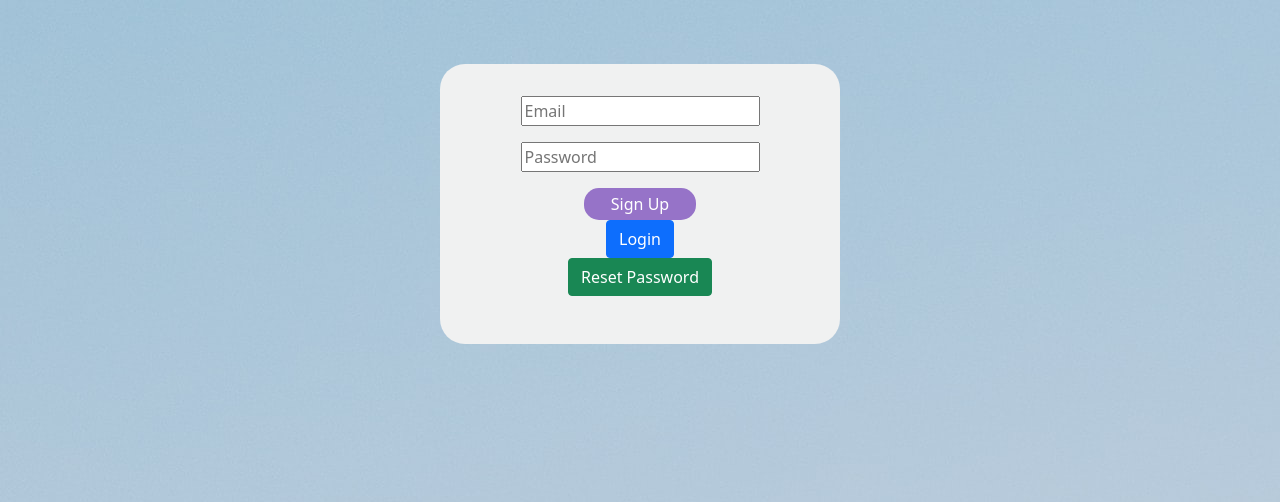
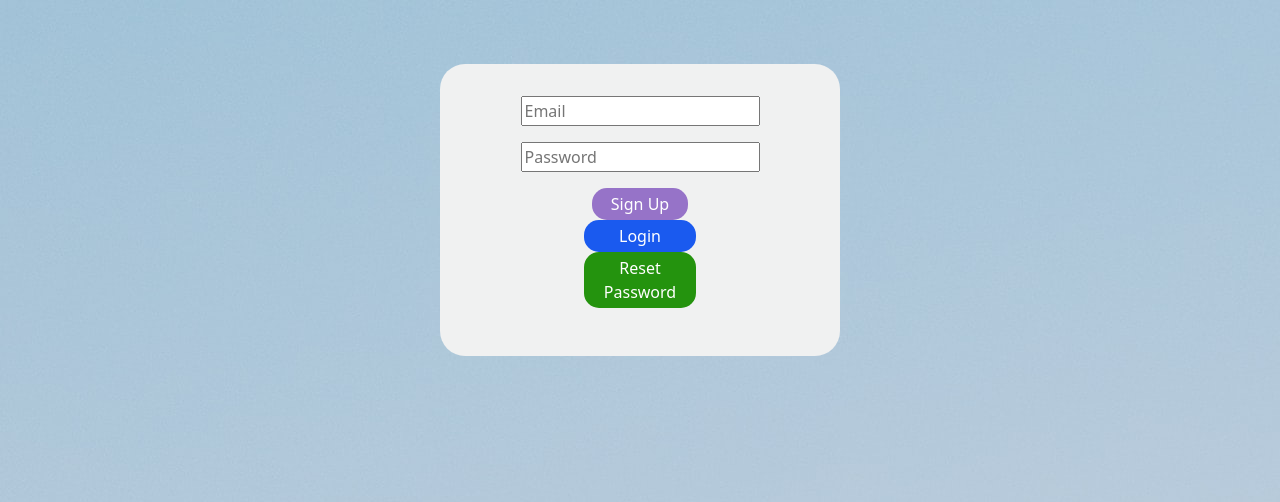
Before and after one commit to beedawn/SkateSpotAppReact, a React (Create React App) app: page / in a window 1280 px wide. Shown: the top 502 px of the page. Built offline with nearby package versions, Linux system fonts and the light colour scheme; no server answers.

Commit message:
Now its ready.

```diff
--- a/src/login/LoginForm.js
+++ b/src/login/LoginForm.js
@@ -79,12 +79,12 @@ export default function LoginForm() {
              Sign Up
             </div></a></div>
             <div className="loginButtonLogin">
-            <Button color="primary" onClick={login}>
+            <a href="#!"><div onClick={login}>
               {" "}
               Login{" "}
-            </Button>
+            </div></a>
             </div>
-          </div><div className="loginButtonResetPassword"><Button color="success" onClick={() => (setPassReset(true))}>Reset Password</Button></div>
+          </div><div className="loginButtonPassword"> <a href="#!"><div onClick={() => (setPassReset(true))}>Reset Password</div></a></div>
         </div>
       </div>
     );
--- a/src/styles/style.css
+++ b/src/styles/style.css
@@ -211,19 +211,44 @@ a.like:hover {
 }
 .loginButtonContainer {
   margin-top: 1rem;
+  display:inline-block;
 }
 .loginButtonSignUp {
   background-color: #9673c8;
   color: white;
-  width: 7rem;
-  margin: auto;
+  width: 6rem;
   border-radius: 15px;
   padding: 0.25rem;
+  display:inline-block;
 }
 .loginButtonSignUp a {
   color: white;
   text-decoration: none;
 }
+.loginButtonLogin {
+     background-color: #1a5aef;
+     color: white;
+     width: 7rem;
+     margin: auto;
+     border-radius: 15px;
+     padding: 0.25rem;
+   }
+   .loginButtonLogin a {
+     color: white;
+     text-decoration: none;
+   }
+   .loginButtonPassword {
+     background-color: #24930e;
+     color: white;
+     width: 7rem;
+     margin: auto;
+     border-radius: 15px;
+     padding: 0.25rem;
+   }
+   .loginButtonPassword a {
+     color: white;
+     text-decoration: none;
+   }
 .addSpotContainer {
   background-color: #f0f1f1;
   padding: 2rem;
```
